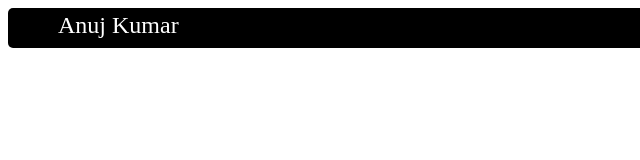
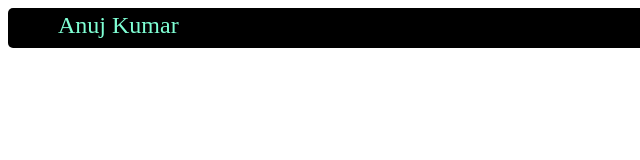
Before and after one commit to AnuJ221011/Nav-Bar, a plain HTML site: page index.html in a window 1280 px wide. In both pictures the pointer is over the element "Anuj Kumar". Shown: the full height of the page, 0-640 px from the left. Drawn offline with Linux system fonts and the light colour scheme.

Commit message:
Change in Hovering

```diff
--- a/style.css
+++ b/style.css
@@ -46,3 +46,7 @@
   .item a:hover{
     color:black;
   }
+
+  .my:hover{
+    color:aquamarine;
+  }
```
